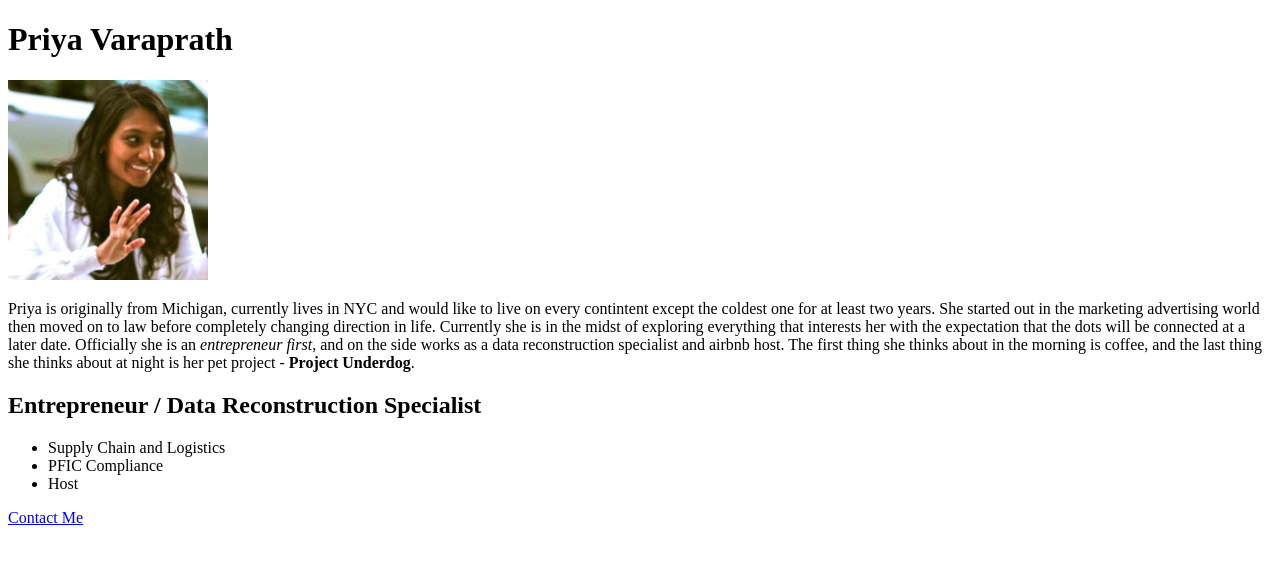
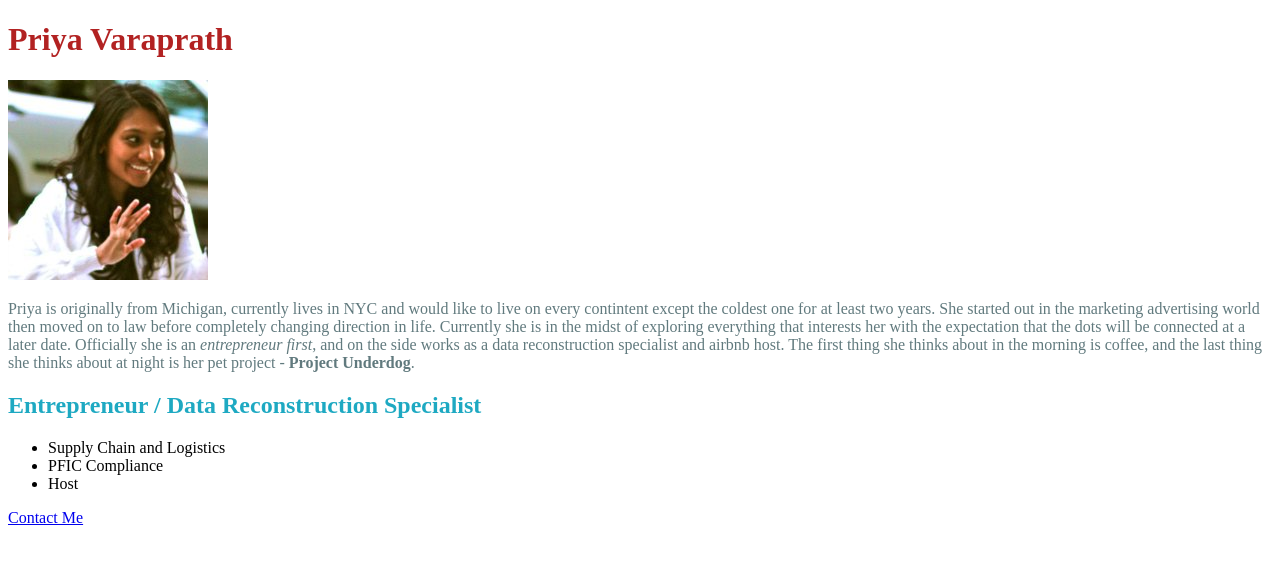
Before and after one commit to pvaraprath/pvaraprath.github.io, a plain HTML site: page index.html in a window 1280 px wide. Drawn offline with Linux system fonts and the light colour scheme.

Commit message:
Add in external stylesheet and color to text

```diff
--- a/index.html
+++ b/index.html
@@ -3,9 +3,15 @@
   <head>
    <meta charset="utf-8">
     <title>Priya Varaprath</title>
+    <style type="text/css">
+      h2 {
+        color: #1EA9C2;
+      }
+    </style>
+    <link rel="stylesheet" type="text/css" href="style.css" />
   </head>
   <body>
-    <header><h1>Priya Varaprath</h1></header>
+    <header><h1 style="color: firebrick;">Priya Varaprath</h1></header>
     <main>
       <section>
         <img src="images/priya.jpg" alt="Photo of Priya" width="200" height="200" />
--- /dev/null
+++ b/style.css
@@ -0,0 +1,3 @@
+p {
+  color: rgb(97, 122, 126);
+}
```
